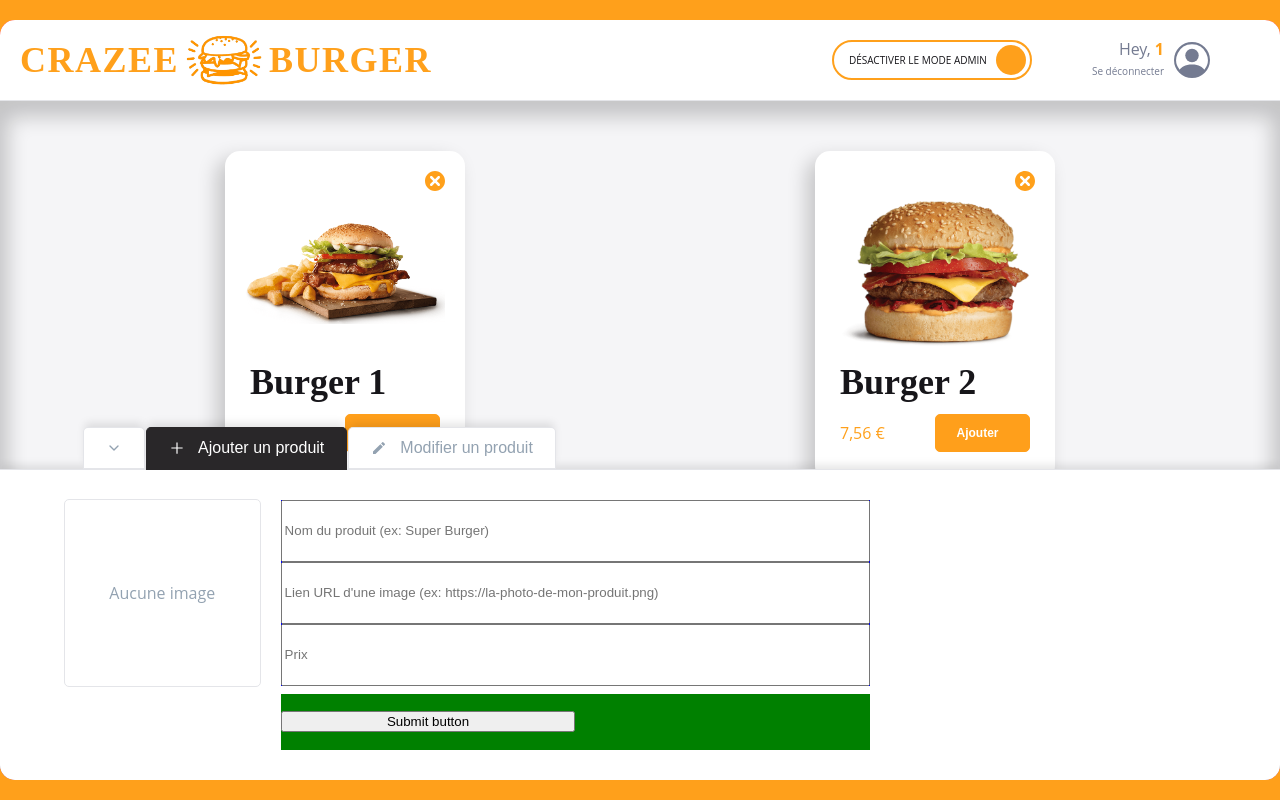
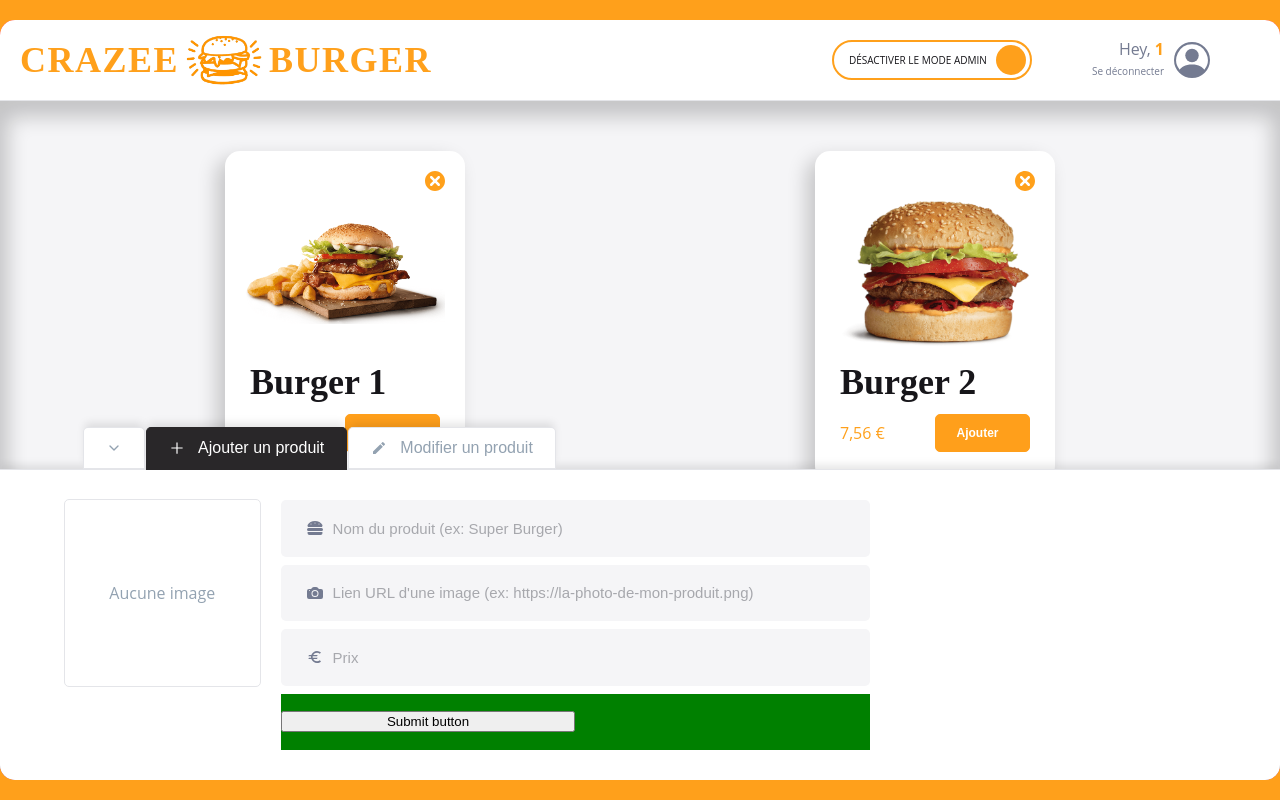
Before and after one commit to AzN-StaR27/crazee-burger, a React app: page /order/1 in a window 1280 px wide. Built offline with nearby package versions, Linux system fonts and the light colour scheme; the HTML template or start-up script is replaced by a standard one.

Commit message:
✨ F08 : TextInput > Create common base to both version

```diff
--- a/src/components/pages/login/LoginForm.jsx
+++ b/src/components/pages/login/LoginForm.jsx
@@ -41,6 +41,7 @@ export default function LoginForm() {
           required
           Icon={<BsPersonCircle />}
           className="input-login"
+          version="normal"
         />
 
         <PrimaryButton
--- a/src/components/pages/order/Main/Admin/AdminPanel/AddForm.jsx
+++ b/src/components/pages/order/Main/Admin/AdminPanel/AddForm.jsx
@@ -2,7 +2,11 @@ import React, { useContext, useState } from "react";
 import styled from "styled-components";
 import OrderContext from "../../../../../../context/OrderContext";
 import { FiCheck } from "react-icons/fi";
+import { FaHamburger } from "react-icons/fa";
+import { BsFillCameraFill } from "react-icons/bs";
+import { MdOutlineEuro } from "react-icons/md";
 import { theme } from "../../../../../../theme";
+import TextInput from "../../../../../reusable-ui/TextInput.jsx";
 
 const EMPTY_PRODUCT = {
   id: "",
@@ -51,26 +55,32 @@ export default function AddForm() {
         )}
       </div>
       <div className="input-fields">
-        <input
+        <TextInput
           name="title"
           value={newProduct.title}
-          onChange={handleChange}
           type="text"
           placeholder="Nom du produit (ex: Super Burger)"
+          onChange={handleChange}
+          Icon={<FaHamburger />}
+          version="minimalist"
         />
-        <input
+        <TextInput
           name="imageSource"
           value={newProduct.imageSource}
-          onChange={handleChange}
           type="text"
           placeholder="Lien URL d'une image (ex: https://la-photo-de-mon-produit.png) "
+          onChange={handleChange}
+          Icon={<BsFillCameraFill />}
+          version="minimalist"
         />
-        <input
+        <TextInput
           name="price"
           value={newProduct.price ? newProduct.price : ""}
-          onChange={handleChange}
           type="text"
           placeholder="Prix"
+          onChange={handleChange}
+          Icon={<MdOutlineEuro />}
+          version="minimalist"
         />
       </div>
       <div className="submit">
@@ -121,9 +131,11 @@ const AddFormStyled = styled.form`
     }
   }
   .input-fields {
-    background: blue;
+    /* background: blue; */
     grid-area: 1 / 2 / 4 / 3;
+
     display: grid;
+    grid-row-gap: 8px;
   }
   .submit {
     background-color: green;
--- a/src/components/reusable-ui/TextInput.jsx
+++ b/src/components/reusable-ui/TextInput.jsx
@@ -1,46 +1,73 @@
-import styled from "styled-components";
+import styled, { css } from "styled-components";
 import { theme } from "../../theme";
 
 export default function TextInput({
-  value,
   onChange,
   Icon,
   className,
+  version = "normal",
   ...extraProps
 }) {
   return (
-    <InputStyled className={className}>
+    <TextInputStyled className={className} version={version}>
       <div className="icon">{Icon && Icon}</div>
-      <input value={value} onChange={onChange} type="text" {...extraProps} />
-    </InputStyled>
+      <input onChange={onChange} type="text" {...extraProps} />
+    </TextInputStyled>
   );
 }
 
-const InputStyled = styled.div`
+const TextInputStyled = styled.div`
   /* border: 1px solid red; */
-  background-color: ${theme.colors.white};
   border-radius: ${theme.borderRadius.round};
   display: flex;
   align-items: center;
-  padding: 18px 24px;
 
   .icon {
-    display: flex;
-    justify-content: center;
-    align-items: center;
-    font-size: ${theme.fonts.size.SM};
     margin: 0 8px 0 10px;
-    color: ${theme.colors.greySemiDark};
+    display: flex; //to center icon vertically
   }
 
   input {
     border: none;
     font-size: ${theme.fonts.size.SM};
-    color: ${theme.colors.dark};
     width: 100%;
+
     &::placeholder {
-      background: ${theme.colors.white};
       color: ${theme.colors.greyMedium};
     }
   }
+
+  ${(props) => {
+    if (props.version === "normal") return extraStyleNormal;
+    if (props.version === "minimalist") return extraStyleMinimalist;
+  }}
 `;
+
+const extraStyleNormal = css`
+  background-color: ${theme.colors.white};
+  padding: 18px 28px;
+  color: ${theme.colors.greySemiDark};
+
+  input {
+    color: ${theme.colors.dark};
+  }
+
+  &::placeholder {
+    background: ${theme.colors.white};
+  }
+`;
+
+const extraStyleMinimalist = css`
+  background-color: ${theme.colors.background_white};
+  padding: 8px 16px;
+  color: ${theme.colors.greyBlue};
+
+  input {
+    background: ${theme.colors.background_white}; ////+
+    color: ${theme.colors.dark};
+
+    &:focus {
+      outline: 0; //// add outline
+    }
+  }
+`;
```
